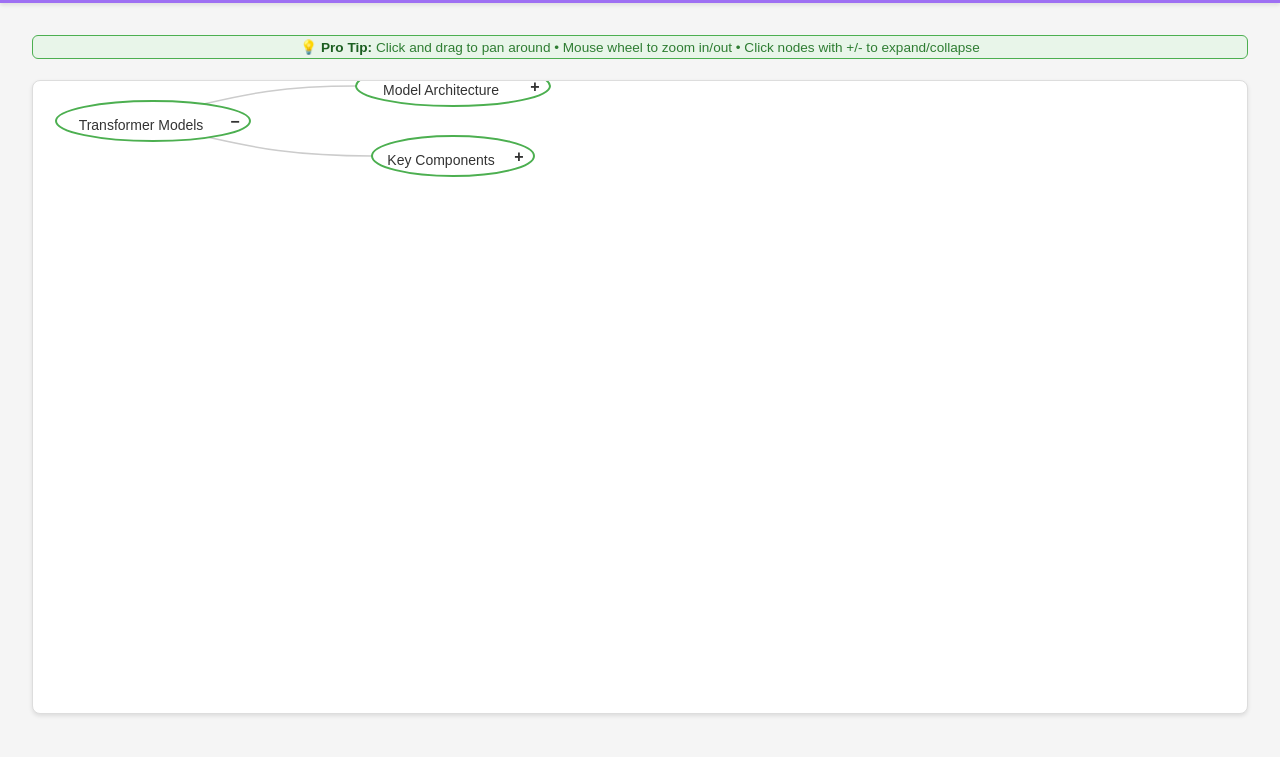
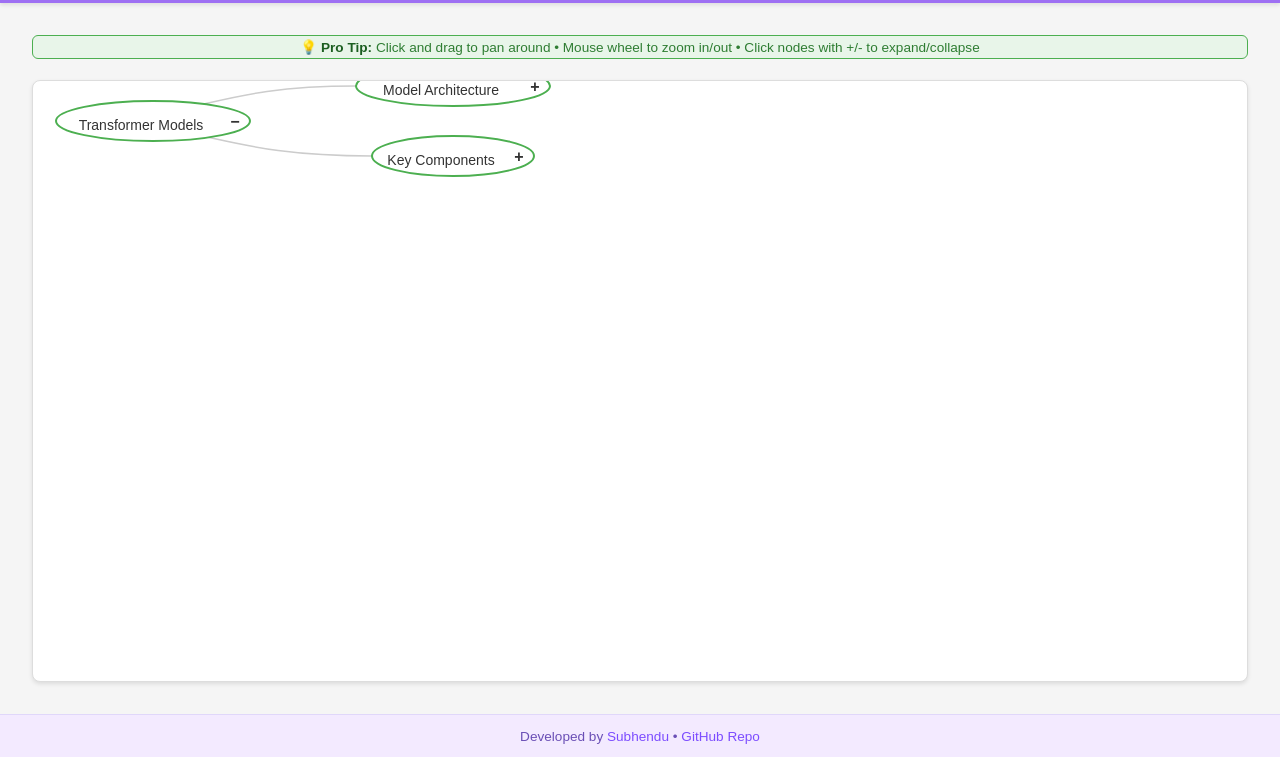
Before and after one commit to subhrm/mind-map-transformers, a plain HTML site: page index.html in a window 1280 px wide. Shown: the part 54-811 px from the top of the page. Drawn offline with nearby package versions, Linux system fonts and the light colour scheme.

Commit message:
Update index.html

```diff
--- a/index.html
+++ b/index.html
@@ -22,5 +22,8 @@
         </div> -->
     </main>
     <script src="script.js"></script>
+    <footer class="site-footer">
+        <p>Developed by <a href="https://github.com/subhrm" target="_blank" rel="noopener">Subhendu</a> &bull; <a href="https://github.com/subhrm/mind-map-transformers" target="_blank" rel="noopener">GitHub Repo</a></p>
+    </footer>
 </body>
 </html>
```
